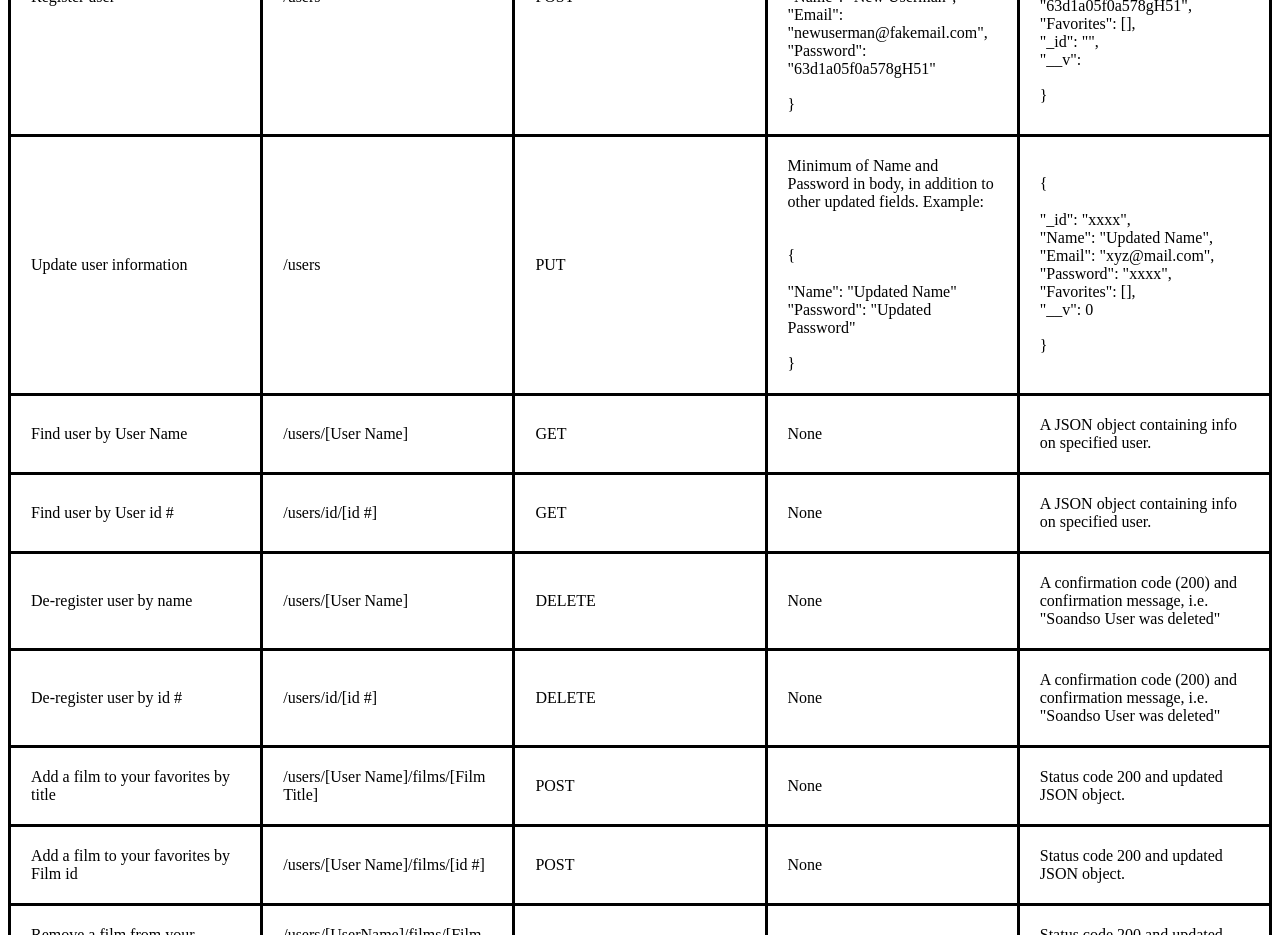
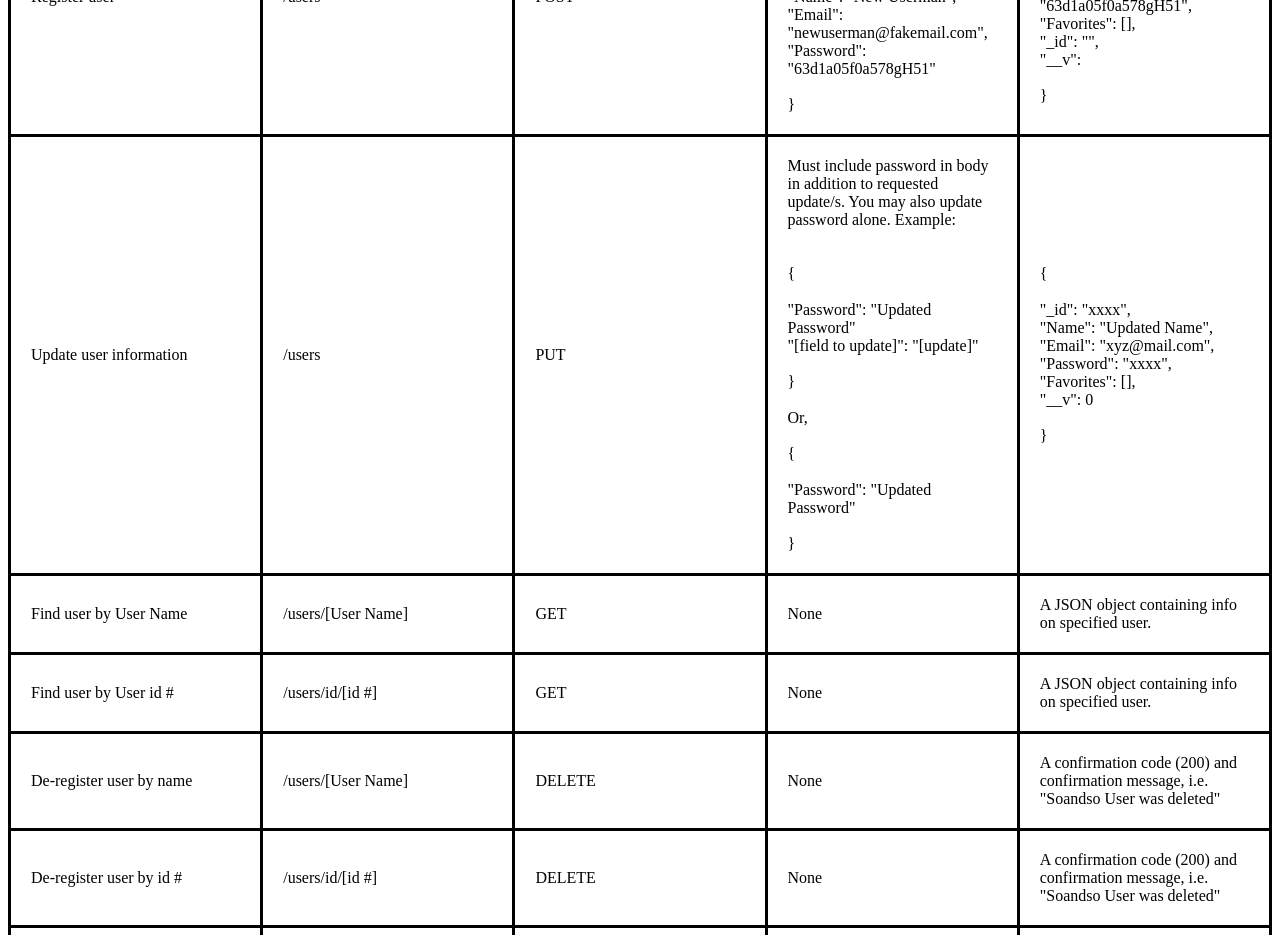
Before and after one commit to sophiabanda/movie_api, a website: page public/documentation.html in a window 1280 px wide. Shown: the part 780-1715 px from the top of the page. Drawn offline with Linux system fonts and the light colour scheme.

Commit message:
udpated docs

```diff
--- a/public/documentation.html
+++ b/public/documentation.html
@@ -85,12 +85,20 @@
                 <td>Update user information</td>
                 <td>/users</td>
                 <td>PUT</td>
-                <td>Minimum of Name and Password in body, in addition to other updated fields. Example:<br>
+                <td>Must include password in body in addition to requested update/s. You may also update password alone. Example:<br>
                     <br>
                     <br>
                     {<br>
                         <br>
-                        "Name": "Updated Name" <br>
+                        "Password": "Updated Password" <br>
+                        "[field to update]": "[update]" <br>
+                        <br>
+                    }<br>
+                    <br>
+                    Or,<br>
+                    <br>
+                    {<br>
+                        <br>
                         "Password": "Updated Password" <br>
                         <br>
                     }
```
